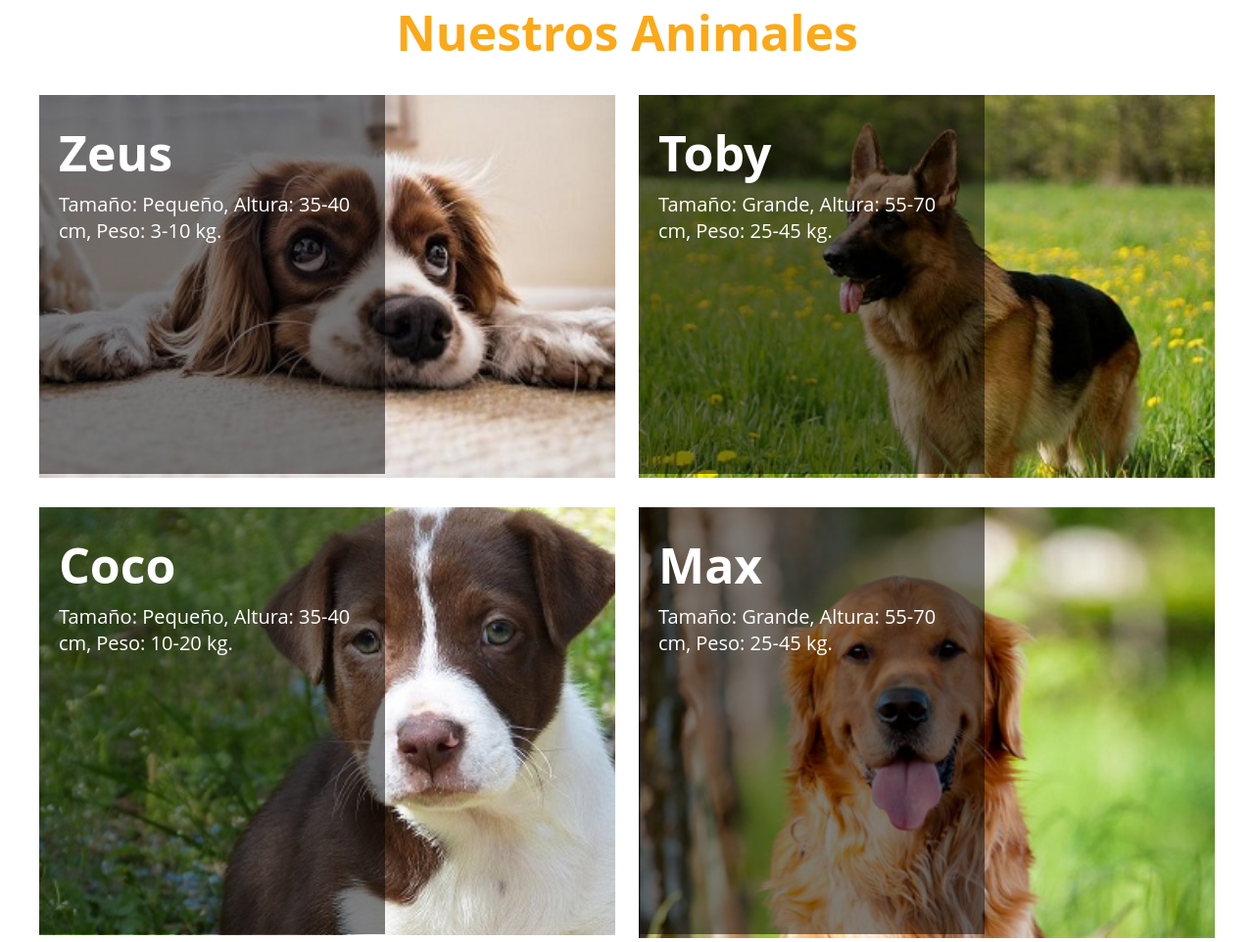
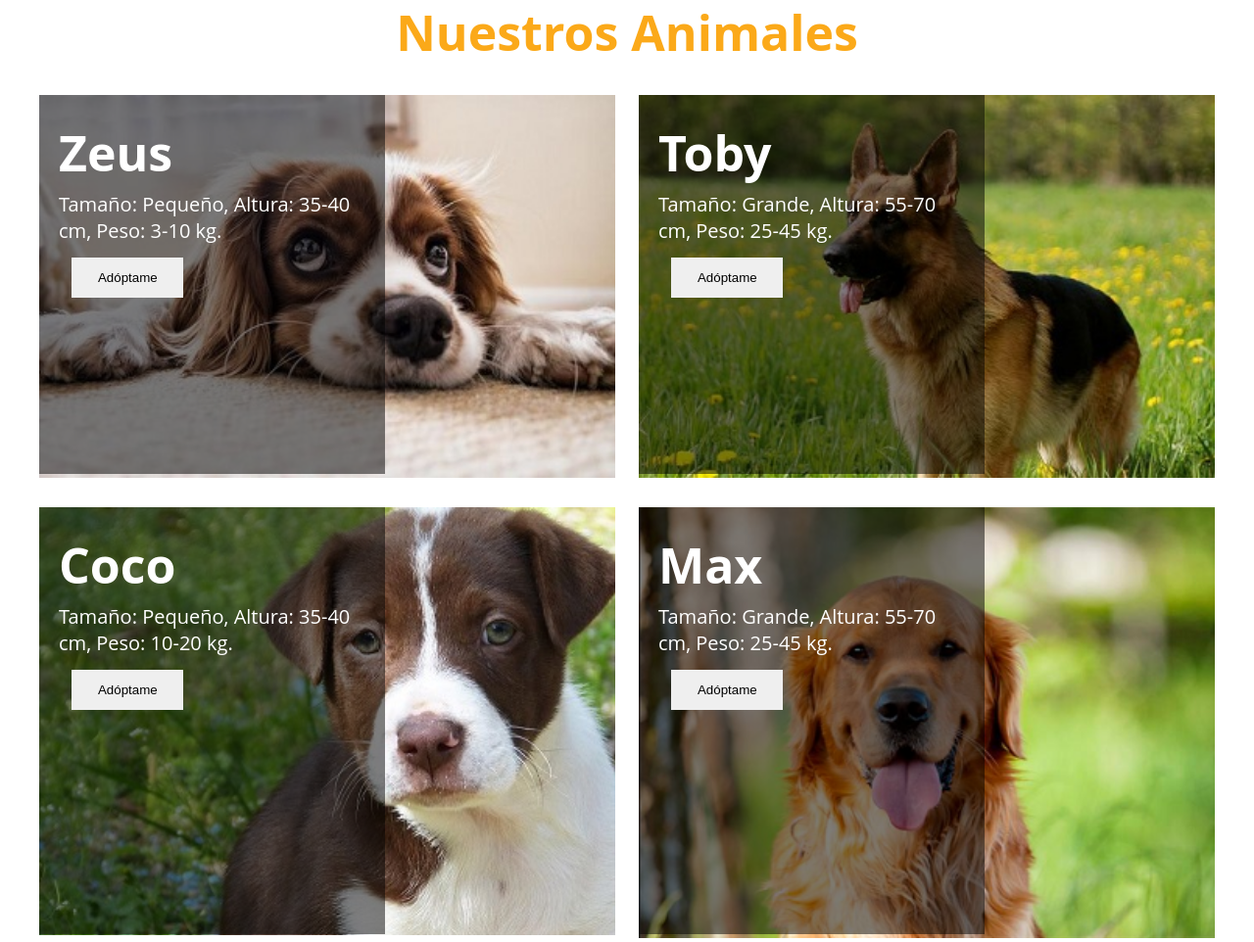
Before and after one commit to cduranf/MisPerris, a Django app: page / in a window 1280 px wide. Shown: the part 894-1856 px from the top of the page at 98% size. Run offline with Django 3.2, Linux system fonts and the light colour scheme; some libraries are stand-ins or nearby versions; some web fonts are replaced.

Commit message:
Se agrega botones al html

```diff
--- a/mysite/MisPerris/static/styles/estil.css
+++ b/mysite/MisPerris/static/styles/estil.css
@@ -182,6 +182,20 @@ header label{  /*icono rig*/
     height: 50px;
     line-height: 40px;
 }
+
+.button {
+    color: black;
+    padding: 1em 2em;
+    margin: 1em;
+    border: 0;
+    cursor: pointer;
+}
+
+.button:hover {
+    background-color: black;
+    transition: 0.5s;
+    color: whitesmoke;
+}
 /*------Responsive----- */
 
 @media screen and (min-width:480px){
--- a/mysite/MisPerris/templates/blog/post_list.html
+++ b/mysite/MisPerris/templates/blog/post_list.html
@@ -77,6 +77,7 @@
                         <div class="cursos__descripcion">
                             <h3 class="cursos_titulo">Zeus</h3>
                             <p class="cursos__txt">Tamaño: Pequeño, Altura: 35-40 cm, Peso: 3-10 kg.</p>
+                            <button class="button" onclick="location.href='{% url 'login' %}'">Adóptame</button>
                         </div>
                     </div>
                     <div class="cursos__columna">
@@ -84,6 +85,7 @@
                         <div class="cursos__descripcion">
                             <h3 class="cursos_titulo">Toby</h3>
                             <p class="cursos__txt">Tamaño: Grande, Altura: 55-70 cm, Peso: 25-45 kg.</p>
+                            <button class="button" onclick="location.href='{% url 'login' %}'">Adóptame</button>
                         </div>
                     </div>
                     <div class="cursos__columna">
@@ -91,6 +93,7 @@
                         <div class="cursos__descripcion">
                             <h3 class="cursos_titulo">Coco</h3>
                             <p class="cursos__txt">Tamaño: Pequeño, Altura: 35-40 cm, Peso: 10-20 kg.</p>
+                            <button class="button" onclick="location.href='{% url 'login' %}'">Adóptame</button>
                         </div>
                     </div>
                     <div class="cursos__columna">
@@ -98,6 +101,7 @@
                         <div class="cursos__descripcion">
                             <h3 class="cursos_titulo">Max</h3>
                             <p class="cursos__txt">Tamaño: Grande, Altura: 55-70 cm, Peso: 25-45 kg.</p>
+                            <button class="button" onclick="location.href='{% url 'login' %}'">Adóptame</button>
                         </div>
                     </div>
                 </section>
```
